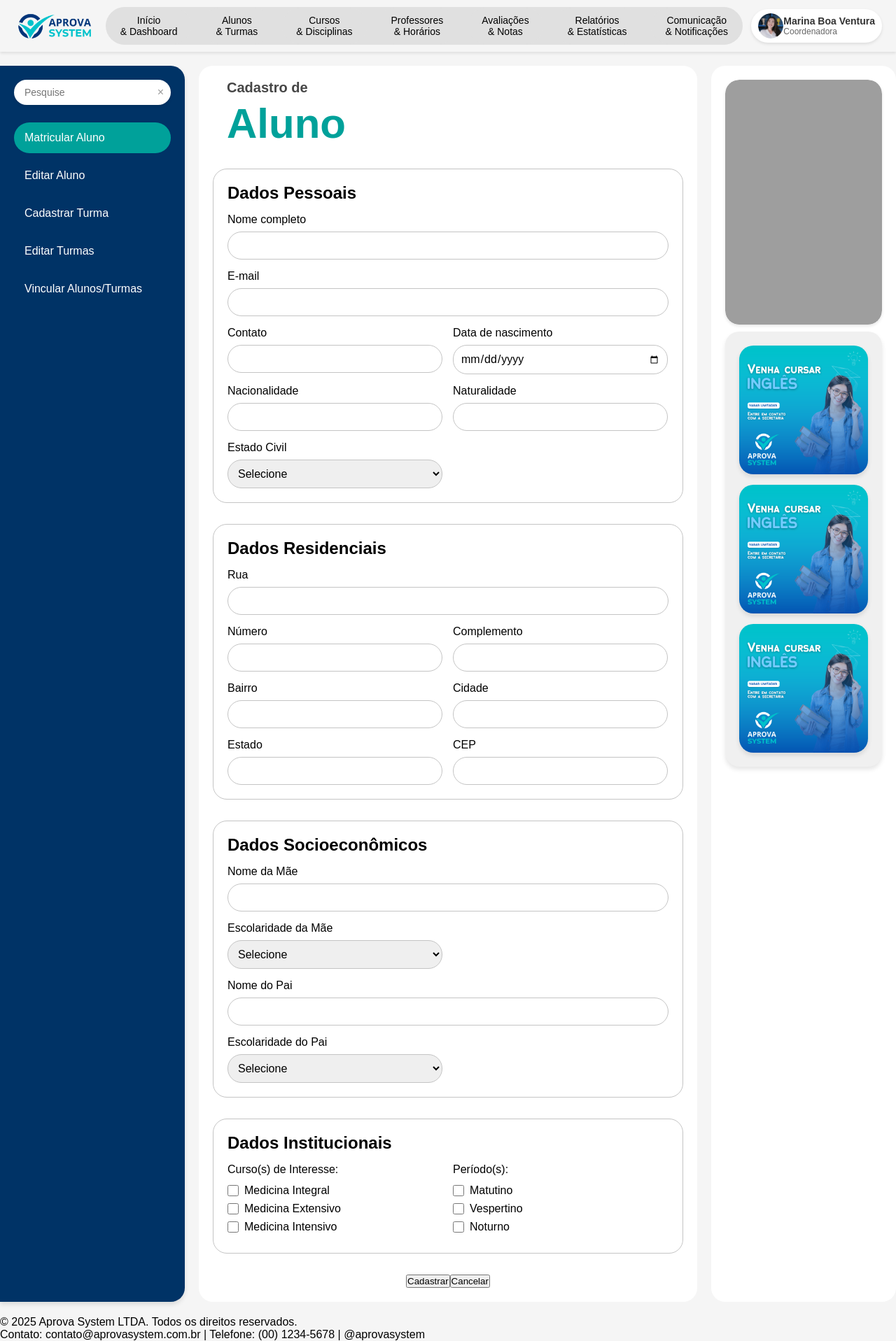
After one commit to gabrielrosalino/tads-django-backend, a Django app: page /cadastrar_aluno/ in a window 1280 px wide. The commit adds this page. Shown: the whole page at 70% size. Run offline with Django 5.2, Linux system fonts and the light colour scheme; a map, chart or similar area stays blank; grey boxes are pictures that could not be loaded.

Commit message:
Adicionando o Cadastro de Alunos

```diff
--- /dev/null
+++ b/ad1/ad1/static/css/forms.css
@@ -0,0 +1,72 @@
+fieldset {
+    display: flex;
+    flex-direction: column;
+}
+
+.form__fieldset-heading {
+    font-size: 1.5rem;
+    margin-block-end: 15px;
+}
+
+.form-fields-wrapper {
+    display: flex;
+    flex-wrap: wrap;
+    gap: 15px;
+}
+
+.form-group {
+    display: flex;
+    flex-direction: column;
+    margin-bottom: 0;
+}
+
+.form-group label {
+    margin-block-end: 8px;
+}
+
+.form-group input[type="date"]::-webkit-datetime-edit{
+    font-family: Arial, Helvetica, sans-serif;
+}
+
+.form-group input, select {
+    padding: 10px;
+    border: 1PX solid #c4c4c4;
+    border-radius: 20px;
+    font-size: 1em;
+    width: 100%;
+    box-sizing: border-box;
+}
+
+.field-full {
+    flex-basis: 100%;
+}
+
+.field-half {
+    flex-basis: calc(50% - 8px);
+    flex-grow: 0;
+}
+
+.form-group-title {
+    margin-block-end: 12px;
+}
+
+.checkbox-group label {
+    display: flex;
+    align-items: center;
+    margin-block-end: 8px;
+    font-weight: normal;
+    cursor: pointer;
+}
+
+
+.checkbox-group label input[type="checkbox"] {
+    margin-right: 8px;
+    width: 16px;
+    height: 16px;
+}
+
+
+.btn_wrapper {
+    display: flex;
+    justify-content: center;
+}
--- a/ad1/ad1/templates/base.html
+++ b/ad1/ad1/templates/base.html
@@ -8,6 +8,7 @@
     <meta name="viewport" content="width=device-width, initial-scale=1.0">
     <title>{% block title %}Aprova System{% endblock %}</title>
     <link rel="stylesheet" href="{% static 'css/style.css' %}">
+    <link rel="stylesheet" href="{% static 'css/forms.css' %}">
 </head>
 
 <body>
--- /dev/null
+++ b/ad1/ad1/templates/cadastrar_aluno.html
@@ -0,0 +1,249 @@
+{% extends 'base.html' %}
+{% load static %}
+
+{% block title %}Aprova System - Cadastrar Aluno{% endblock %}
+
+{% block content %}
+<div class="flex-container">
+    <!-- Área Azul (Fica oculta no Mobile) -->
+    <div class="flex-item flex-blue">
+        <div class="search-container">
+            <input type="text" placeholder="Pesquise">
+            <button class="clear-button" aria-label="Limpar pesquisa">&times;</button>
+        </div>
+        {% block menu_lateral %}
+
+        <a href="#" class="active">Matricular Aluno</a>
+        <a href="#">Editar Aluno</a>
+        <a href="#">Cadastrar Turma</a>
+        <a href="#">Editar Turmas</a>
+        <a href="#">Vincular Alunos/Turmas</a>
+
+        {% endblock %}
+    </div>
+
+
+    <!-- Área do Meio (Campos ficam em colunas no Mobile) -->
+    <div class="flex-item flex-middle">
+
+        <!-- Título e Subtítulo -->
+        <div class="report-header">
+            <h3 class="report-subtitle">Cadastro de</h3>
+            <h1 class="report-title">Aluno</h1>
+        </div>
+
+        <!-- Tabela de aprovação dos cursos -->
+
+
+            <form action="#" method="post">
+
+                <!-- Dados Pessoais -->
+                <fieldset class="chart-container">
+
+                    <h3 class="form__fieldset-heading">Dados Pessoais</h3>
+
+                    <div class="form-fields-wrapper">
+
+                        <div class="form-group field-full">
+                            <label for="nome">Nome completo</label>
+                            <input type="text" id="nome" name="nome" required />
+                        </div>
+
+                        <div class="form-group field-full">
+                            <label for="email">E-mail</label>
+                            <input type="email" id="email" name="email" required />
+                        </div>
+
+                        <div class="form-group field-half">
+                            <label for="contato">Contato</label>
+                            <input type="tel" id="contato" name="contato" />
+                        </div>
+
+                        <div class="form-group field-half">
+                            <label for="nascimento">Data de nascimento</label>
+                            <input type="date" id="nascimento" name="nascimento" />
+                        </div>
+
+                        <div class="form-group field-half">
+                            <label for="nacionalidade">Nacionalidade</label>
+                            <input type="text" id="nacionalidade" name="nacionalidade" />
+                        </div>
+
+                        <div class="form-group field-half">
+                            <label for="naturalidade">Naturalidade</label>
+                            <input type="text" id="naturalidade" name="naturalidade" />
+                        </div>
+
+                        <div class="form-group field-half">
+                            <label for="estado_civil">Estado Civil</label>
+                            <select id="estado_civil" name="estado_civil">
+                                <option value="">Selecione</option>
+                                <option value="solteiro">Solteiro(a)</option>
+                                <option value="casado">Casado(a)</option>
+                                <option value="divorciado">Divorciado(a)</option>
+                                <option value="viuvo">Viúvo(a)</option>
+                            </select>
+                        </div>
+
+                    </div>
+
+                </fieldset>
+
+                <!-- Dados Residenciais -->
+                <fieldset class="chart-container">
+
+                    <h3 class="form__fieldset-heading">Dados Residenciais</h3>
+
+                    <div class="form-fields-wrapper">
+
+                        <div class="form-group field-full">
+                            <label for="rua">Rua</label>
+                            <input type="text" id="rua" name="rua" required />
+                        </div>
+
+                        <div class="form-group field-half">
+                            <label for="numero">Número</label>
+                            <input type="text" id="numero" name="numero" />
+                        </div>
+
+                        <div class="form-group field-half">
+                            <label for="complemento">Complemento</label>
+                            <input type="text" id="complemento" name="complemento" />
+                        </div>
+
+                        <div class="form-group field-half">
+                            <label for="bairro">Bairro</label>
+                            <input type="text" id="bairro" name="bairro" />
+                        </div>
+
+                        <div class="form-group field-half">
+                            <label for="cidade">Cidade</label>
+                            <input type="text" id="cidade" name="cidade" />
+                        </div>
+
+                        <div class="form-group field-half">
+                            <label for="estado">Estado</label>
+                            <input type="text" id="estado" name="estado" /> <!-- Poderia ser um select aqui também -->
+                        </div>
+
+                        <div class="form-group field-half"> <!-- Ou field-half se achar que cabe bem ao lado de Estado, mas geralmente CEP fica melhor sozinho ou em linha completa -->
+                            <label for="cep">CEP</label>
+                            <input type="text" id="cep" name="cep" />
+                        </div>
+
+                    </div>
+                </fieldset>
+
+                <!-- Dados Socioeconômicos -->
+                <fieldset class="chart-container">
+
+                    <h3 class="form__fieldset-heading">Dados Socioeconômicos</h3>
+
+                    <div class="form-fields-wrapper">
+
+                        <div class="form-group field-full">
+                            <label for="mae">Nome da Mãe</label>
+                            <input type="text" id="mae" name="mae" />
+                        </div>
+
+                        <div class="form-group field-half">
+                            <label for="escolaridade_MAE">Escolaridade da Mãe</label>
+
+                            <select id="escolaridade_mae" name="escolaridade_mae">
+                                <option value="">Selecione</option>
+                                <option value="ensino_fundamental_incompleto">Ensino Fundamental Incompleto</option>
+                                <option value="ensino_fundamental_completo">Ensino Fundamental Completo</option>
+                                <option value="ensino_medio_incompleto">Ensino Médio Incompleto</option>
+                                <option value="ensino_medio_completo">Ensino Médio Completo</option>
+                                <option value="ensino_superior_incompleto">Ensino Superior Incompleto</option>
+                                <option value="ensino_superior_completo">Ensino Superior Completo</option>
+                            </select>
+
+
+                        </div>
+
+                        <div class="form-group field-full">
+                            <label for="pai">Nome do Pai</label>
+                            <input type="text" id="pai" name="pai" />
+                        </div>
+
+                        <div class="form-group field-half">
+                            <label for="escolaridade_pai">Escolaridade do Pai</label>
+
+                            <select id="escolaridade_mae" name="escolaridade_mae">
+                                <option value="">Selecione</option>
+                                <option value="ensino_fundamental_incompleto">Ensino Fundamental Incompleto</option>
+                                <option value="ensino_fundamental_completo">Ensino Fundamental Completo</option>
+                                <option value="ensino_medio_incompleto">Ensino Médio Incompleto</option>
+                                <option value="ensino_medio_completo">Ensino Médio Completo</option>
+                                <option value="ensino_superior_incompleto">Ensino Superior Incompleto</option>
+                                <option value="ensino_superior_completo">Ensino Superior Completo</option>
+                            </select>
+                        </div>
+
+                    </div>
+                </fieldset>
+
+                <!-- Dados Institucionais -->
+                <fieldset class="chart-container">
+                    <h3 class="form__fieldset-heading">Dados Institucionais</h3>
+                    <div class="form-fields-wrapper">
+
+                        <!-- Para grupos de checkboxes/radios, podemos envolvê-los em um form-group field-full -->
+                        <div class="form-group field-half">
+                            <p class="form-group-title">Curso(s) de Interesse:</p>
+                            <div class="checkbox-group">
+                                <label><input type="checkbox" name="curso[]" value="medicina_integral" /> Medicina Integral</label>
+                                <label><input type="checkbox" name="curso[]" value="medicina_extensivo" /> Medicina Extensivo</label>
+                                <label><input type="checkbox" name="curso[]" value="medicina_intensivo" /> Medicina Intensivo</label>
+                            </div>
+                        </div>
+
+                        <div class="form-group field-half">
+                            <p class="form-group-title">Período(s):</p>
+                            <div class="checkbox-group">
+                                <label><input type="checkbox" name="periodo[]" value="matutino" /> Matutino</label>
+                                <label><input type="checkbox" name="periodo[]" value="vespertino" /> Vespertino</label>
+                                <label><input type="checkbox" name="periodo[]" value="noturno" /> Noturno</label>
+                            </div>
+                        </div>
+
+                    </div>
+                </fieldset>
+
+                <!-- Ações -->
+                <div class="btn_wrapper">
+                    <button class="btn btn-save" type="submit">Cadastrar</button>
+                    <button class="btn btn-cancel" type="reset">Cancelar</button>
+                </div>
+
+            </form>
+
+
+
+    </div>
+
+
+    <!-- Terceira Área -->
+    <div class="flex-item flex-bottom">
+        <div class="calendar-container">
+            <iframe
+                src="https://calendar.google.com/calendar/embed?src=a3fe25f4d40b316f9409a332a48403a9427bc8bfbe61ca3f164e5b77aa65a09f%40group.calendar.google.com&ctz=America%2FSao_Paulo"
+                style="border: none; border-radius: 20px;" width="100%" height="100%" frameborder="0" scrolling="no">
+            </iframe>
+        </div>
+
+        <!-- Container das Imagens -->
+        <div class="ads-box">
+            <div class="ads-container">
+                <img src="{% static 'img/ad-1.png' %}" class="ad-image" alt="Anúncio 1">
+                <img src="{% static 'img/ad-1.png' %}" class="ad-image" alt="Anúncio 2">
+                <img src="{% static 'img/ad-1.png' %}" class="ad-image" alt="Anúncio 3">
+            </div>
+        </div>
+
+    </div>
+
+</div>
+
+{% endblock %}
--- a/ad1/ad1/urls.py
+++ b/ad1/ad1/urls.py
@@ -21,4 +21,5 @@ from . import views
 urlpatterns = [
     path("admin/", admin.site.urls),
     path('', views.dashboard, name = 'dashboard'),
+    path('cadastrar_aluno/', views.cadastrar_aluno, name = 'cadastrar_aluno'),
 ]
--- a/ad1/ad1/views.py
+++ b/ad1/ad1/views.py
@@ -2,3 +2,5 @@ from django.shortcuts import render
 
 def dashboard (request):
     return render(request, 'dashboard.html')
+def cadastrar_aluno (request):
+    return render(request, 'cadastrar_aluno.html')
```
